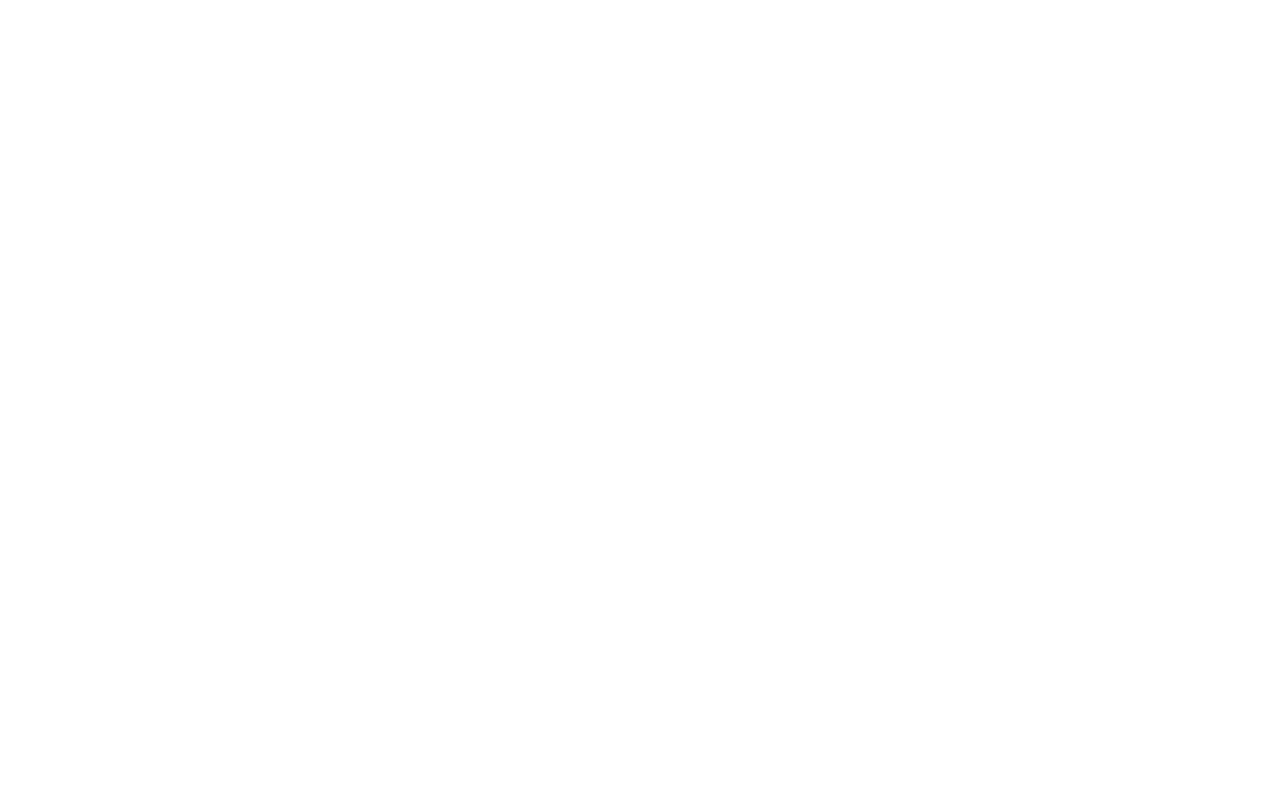
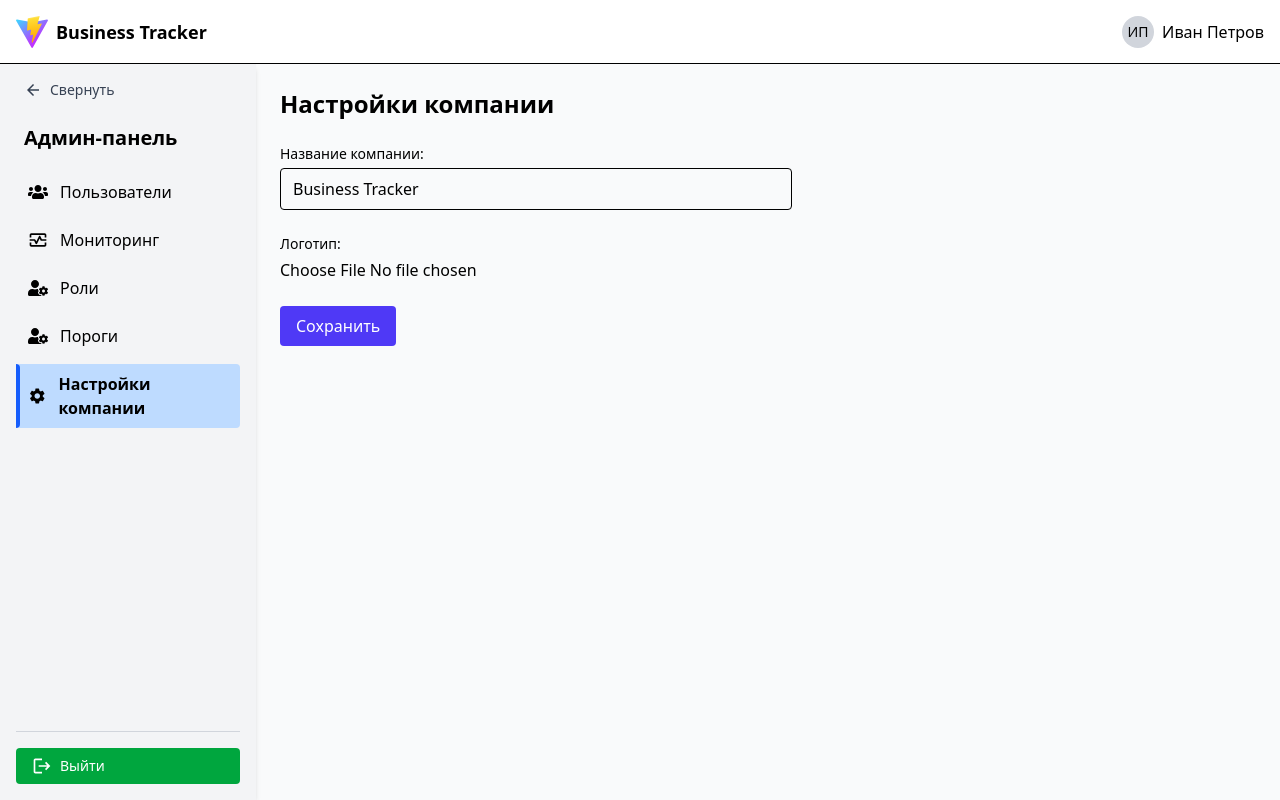
Before and after one commit to ssss6610/business-tracker, a React (Vite) app in the folder frontend/: page /admin/settings in a window 1280 px wide. Before the commit this address had no page. Built offline with nearby package versions, Linux system fonts and the light colour scheme; sample sign-in values are in the browser's storage.

Commit message:
Добавление нового раздела в настройки

```diff
--- a/frontend/src/App.tsx
+++ b/frontend/src/App.tsx
@@ -9,6 +9,7 @@
 import Roles from './pages/admin-panel/Roles';
 import Thresholds from './pages/admin-panel/Thresholds';
 import TrackerSettings from './pages/admin-panel/TrackerSettings';
+import CompanySettings from './pages/admin-panel/CompanySettings';
 
 import WorkspaceHome from './pages/workspace/WorkspaceHome';
 import ChatPage from './pages/workspace/ChatPage';
@@ -27,17 +28,14 @@
   return (
     <BrowserRouter>
       <Routes>
-
-        {/* 🔓 Публичные маршруты */}
+        {/* публичные */}
         <Route path="/" element={<Navigate to="/login" />} />
         <Route path="/login" element={<Login />} />
         <Route path="/setup" element={<Setup />} />
         <Route path="/change-password" element={<ChangePassword />} />
 
-        {/* 🔐 Приватные маршруты с AppLayout (логотип + аватар) */}
+        {/* WORKSPACE ветка: своя обёртка */}
         <Route element={<PrivateRoute><AppLayout /></PrivateRoute>}>
-
-          {/* Workspace (с сайдбаром слева) */}
           <Route path="workspace" element={<WorkspaceLayout />}>
             <Route index element={<WorkspaceHome />} />
             <Route path="chat" element={<ChatPage />} />
@@ -47,17 +45,20 @@
             <Route path="mail" element={<MailPage />} />
             <Route path="analytics" element={<AnalyticsPage />} />
           </Route>
+        </Route>
 
-          {/* Admin (другая боковая панель) */}
-          <Route path="admin" element={<AdminLayout />}>
+        {/* ADMIN ветка: отдельная обёртка, чтобы не было двойной шапки */}
+        <Route path="admin" element={<PrivateRoute><AdminLayout /></PrivateRoute>}>
           <Route index element={<AdminPanel />} />
           <Route path="monitoring" element={<Monitoring />} />
           <Route path="roles" element={<Roles />} />
           <Route path="thresholds" element={<Thresholds />} />
           <Route path="tracker" element={<TrackerSettings />} />
+          <Route path="settings" element={<CompanySettings />} />
         </Route>
 
-        </Route>
+        {/* дефолт на админку (можешь сменить на workspace) */}
+        <Route path="*" element={<Navigate to="/admin" />} />
       </Routes>
     </BrowserRouter>
   );
--- /dev/null
+++ b/frontend/src/components/AdminSidebar.tsx
@@ -0,0 +1,69 @@
+import { NavLink, useNavigate } from 'react-router-dom';
+import { useState } from 'react';
+import { MdLogout, MdArrowBack, MdArrowForward, MdOutlineMonitorHeart, MdSettings } from 'react-icons/md';
+import { FaUsers, FaUserCog } from 'react-icons/fa';
+
+export default function Sidebar() {
+  const navigate = useNavigate();
+  const [collapsed, setCollapsed] = useState(false);
+
+  const handleLogout = () => {
+    localStorage.removeItem('token');
+    navigate('/login');
+  };
+
+  const item = (
+    to: string,
+    icon: JSX.Element,
+    label: string,
+    opts?: { end?: boolean }
+  ) => (
+    <NavLink
+      to={to}
+      end={opts?.end}
+      className={({ isActive }) =>
+        `relative flex items-center gap-3 px-3 py-2 rounded transition hover:bg-blue-100
+         ${isActive
+            ? 'bg-blue-200 font-semibold before:absolute before:left-0 before:top-0 before:bottom-0 before:w-1 before:bg-blue-600 before:rounded-r'
+            : ''}`
+      }
+      title={label}
+    >
+      {icon}
+      {!collapsed && label}
+    </NavLink>
+  );
+
+  return (
+    <div className={`${collapsed ? 'w-16 items-center' : 'w-64 items-start'}
+      min-h-full bg-gray-100 shadow-md px-4 py-4 flex flex-col transition-all duration-300`}>
+      <button
+        onClick={() => setCollapsed(!collapsed)}
+        title={collapsed ? 'Развернуть' : 'Свернуть'}
+        className={`mb-6 text-gray-700 hover:text-black flex items-center gap-2 ${collapsed ? 'justify-center w-full' : 'px-2'}`}>
+        {collapsed ? <MdArrowForward size={18}/> : <><MdArrowBack size={18}/><span className="text-sm">Свернуть</span></>}
+      </button>
+
+      {!collapsed && <h2 className="text-xl font-bold px-2 mb-5 w-full">Админ-панель</h2>}
+
+      <nav className="flex-1 space-y-2">
+        {item('/admin', <FaUsers size={20}/>, 'Пользователи', { end: true })}
+        {item('/admin/monitoring', <MdOutlineMonitorHeart size={20}/>, 'Мониторинг')}
+        {item('/admin/roles', <FaUserCog size={20}/>, 'Роли')}
+        {item('/admin/thresholds', <FaUserCog size={20}/>, 'Пороги')}
+        {item('/admin/settings', <MdSettings size={20}/>, 'Настройки компании')}
+      </nav>
+
+      <div className="border-t border-gray-300 pt-4 w-full">
+        <button
+          onClick={handleLogout}
+          title="Выход"
+          className={`w-full ${collapsed ? 'p-2 justify-center' : 'py-2 px-4 justify-start'}
+            bg-green-600 hover:bg-blue-700 text-white rounded flex items-center gap-2`}>
+          <MdLogout size={20}/>
+          {!collapsed && <span className="text-sm">Выйти</span>}
+        </button>
+      </div>
+    </div>
+  );
+}
--- a/frontend/src/components/Sidebar.tsx
+++ /dev/null
@@ -1,76 +0,0 @@
-import { Link, useLocation, useNavigate } from 'react-router-dom';
-import { MdLogout } from "react-icons/md";
-import { FaUserCog } from "react-icons/fa";
-import { MdOutlineMonitorHeart } from "react-icons/md";
-import { FaUsers } from "react-icons/fa6";
-import { MdArrowBack } from "react-icons/md";
-import { MdArrowForward } from "react-icons/md";
-import { useState } from 'react';
-
-export default function Sidebar() {
-  const location = useLocation();
-  const navigate = useNavigate();
-  const [collapsed, setCollapsed] = useState(false);
-
-  const handleLogout = () => {
-    localStorage.removeItem('token');
-    navigate('/login');
-  };
-
-  const linkClass = (path: string) =>
-  `relative flex items-center gap-2 px-3 py-2 rounded hover:bg-blue-100 transition ${
-    location.pathname === path
-      ? 'bg-blue-200 font-semibold before:absolute before:left-0 before:top-0 before:bottom-0 before:w-1 before:bg-blue-600 before:rounded-r'
-      : ''
-  }`;
-
-  return (
-    <div
-      className={`${
-        collapsed ? 'w-16 items-center' : 'w-64 items-start'
-      } h-screen bg-gray-100 shadow-md px-4 py-4 flex flex-col transition-all duration-300`}
-    >
-      {/* Кнопка сворачивания */}
-      <button
-        onClick={() => setCollapsed(!collapsed)}
-        title={collapsed ? 'Развернуть' : 'Свернуть'}
-        className={`mb-6 text-gray-700 hover:text-black flex items-center px-10 gap-2 ${collapsed ? 'justify-center' : ''}`}>
-        {collapsed ? (<MdArrowForward />) : (<span className="flex items-center gap-2"> <MdArrowBack className={`transform transition-transform duration-300 ${
-    collapsed ? '-rotate-180' : ''
-  }`} />Свернуть</span> )}
-      </button>
-
-      {!collapsed && <h2 className="text-xl font-bold px-4 mb-5 w-full">Админ-панель</h2>}
-
-      <nav className="flex-1 space-y-2">
-        <div title='Пользователи'>
-          <Link to="/admin" className={linkClass('/admin')}> <span className="flex items-center gap-2"><FaUsers /> {!collapsed && 'Пользователи'}</span></Link>
-        </div>
-        <div title='Мониторинг'>
-           <Link to="/monitoring" className={linkClass('/monitoring')}><span className="flex items-center gap-2"><MdOutlineMonitorHeart />{!collapsed && 'Мониторинг'}</span></Link>
-        </div>
-        <div title='Роли'>
-          <Link to="/roles" className={linkClass('/roles')}><span className="flex items-center gap-2"><FaUserCog />{!collapsed && 'Роли'}</span></Link>
-        </div>
-        <div title='Пороги'>
-          <Link to="/thresholds" className={linkClass('/thresholds')}><span className="flex items-center gap-2"><FaUserCog />{!collapsed && 'Пороги'}</span></Link>
-        </div>
-      </nav>
-
-      <div className="border-t border-gray-400 pt-4">
-<button
-  onClick={handleLogout}
-  title={collapsed ? 'Выход' : 'Выход'}
-  className={`w-full ${
-    collapsed ? 'p-2 justify-center' : 'py-2 px-15 justify-start'
-  } bg-green-600 hover:bg-blue-700 text-white rounded flex items-center gap-2`}>
-  <MdLogout />
-  {!collapsed && <span className="text-sm">Выйти</span>}
-</button>
-
-
-
-      </div>
-    </div>
-  );
-}
--- a/frontend/src/layouts/AdminLayout.tsx
+++ b/frontend/src/layouts/AdminLayout.tsx
@@ -1,13 +1,38 @@
-import Sidebar from '../components/Sidebar';
+import Sidebar from '../components/AdminSidebar';
 import { Outlet } from 'react-router-dom';
 
 export default function AdminLayout() {
   return (
-    <div className="flex">
-      <Sidebar />
-      <main className="flex-1 p-6">
-        <Outlet />
-      </main>
+    <div className="h-screen flex flex-col bg-gray-50">
+      {/* Шапка — единственная */}
+      <header className="h-16 border-b bg-white flex items-center justify-between px-4">
+        <div className="flex items-center gap-2 font-bold text-lg">
+          <img
+            src={localStorage.getItem('companyLogo') || '/vite.svg'}
+            alt="logo"
+            className="w-8 h-8"
+          />
+          {localStorage.getItem('companyName') || 'Business Tracker'}
+        </div>
+        <div className="flex items-center gap-2">
+          <div className="w-8 h-8 rounded-full bg-gray-300 flex items-center justify-center text-sm">ИП</div>
+          <span className="font-medium">Иван Петров</span>
+        </div>
+      </header>
+
+      <div className="flex flex-1 overflow-hidden">
+        <aside className="shrink-0">
+          <Sidebar />
+        </aside>
+
+        {/* Главная рабочая область со скроллом */}
+        <main className="flex-1 overflow-y-auto px-6 py-6">
+          {/* Не ограничивай страницы фиксированными h-screen внутри! */}
+          <Outlet />
+          {/* небольшой нижний отступ для комфортного скролла */}
+          <div className="h-8" />
+        </main>
+      </div>
     </div>
   );
 }
--- /dev/null
+++ b/frontend/src/pages/admin-panel/CompanySettings.tsx
@@ -0,0 +1,71 @@
+import { useEffect, useState } from 'react';
+
+export default function CompanySettings() {
+  const [name, setName] = useState('');
+  const [logoFile, setLogoFile] = useState<File | null>(null);
+  const [logoPreview, setLogoPreview] = useState('');
+
+  useEffect(() => {
+    const savedName = localStorage.getItem('companyName') || 'Business Tracker';
+    const savedLogo = localStorage.getItem('companyLogo');
+    setName(savedName);
+    if (savedLogo) setLogoPreview(savedLogo);
+  }, []);
+
+  const handleLogoChange = (e: React.ChangeEvent<HTMLInputElement>) => {
+    const file = e.target.files?.[0];
+    setLogoFile(file || null);
+
+    if (file) {
+      const reader = new FileReader();
+      reader.onload = () => {
+        if (typeof reader.result === 'string') {
+          setLogoPreview(reader.result);
+        }
+      };
+      reader.readAsDataURL(file);
+    }
+  };
+
+  const handleSave = () => {
+    localStorage.setItem('companyName', name);
+    if (logoPreview) localStorage.setItem('companyLogo', logoPreview);
+    alert('Настройки сохранены!');
+  };
+
+  return (
+    <div className="max-w-lg space-y-6">
+      <h2 className="text-2xl font-semibold">Настройки компании</h2>
+
+      <div>
+        <label className="block text-sm font-medium mb-1">Название компании:</label>
+        <input
+          value={name}
+          onChange={(e) => setName(e.target.value)}
+          className="w-full border rounded px-3 py-2"
+        />
+      </div>
+
+      <div>
+        <label className="block text-sm font-medium mb-1">Логотип:</label>
+        <input type="file" accept="image/*" onChange={handleLogoChange} />
+        {logoPreview && (
+          <div className="mt-3">
+            <img
+              src={logoPreview}
+              alt="Превью логотипа"
+              className="h-16 object-contain border rounded"
+            />
+          </div>
+        )}
+      </div>
+
+      <button
+        onClick={handleSave}
+        className="bg-indigo-600 hover:bg-indigo-700 text-white px-4 py-2 rounded"
+      >
+        Сохранить
+      </button>
+    </div>
+  );
+}
```
Also changed, not shown: frontend/public/logo-pb.png (added). Lines whose indentation alone changed are shown as unchanged.
